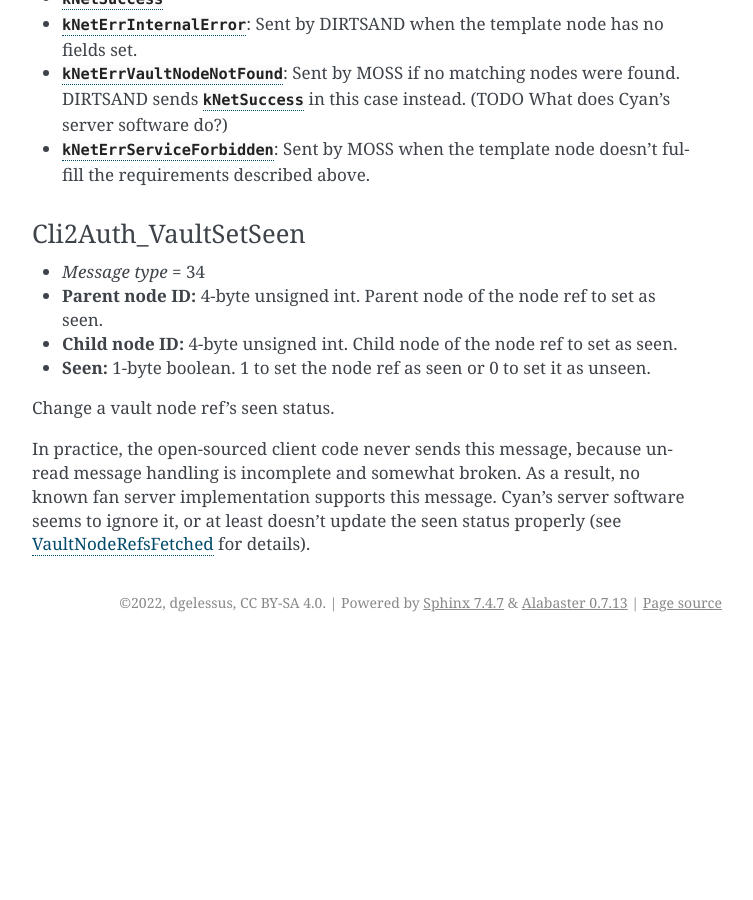
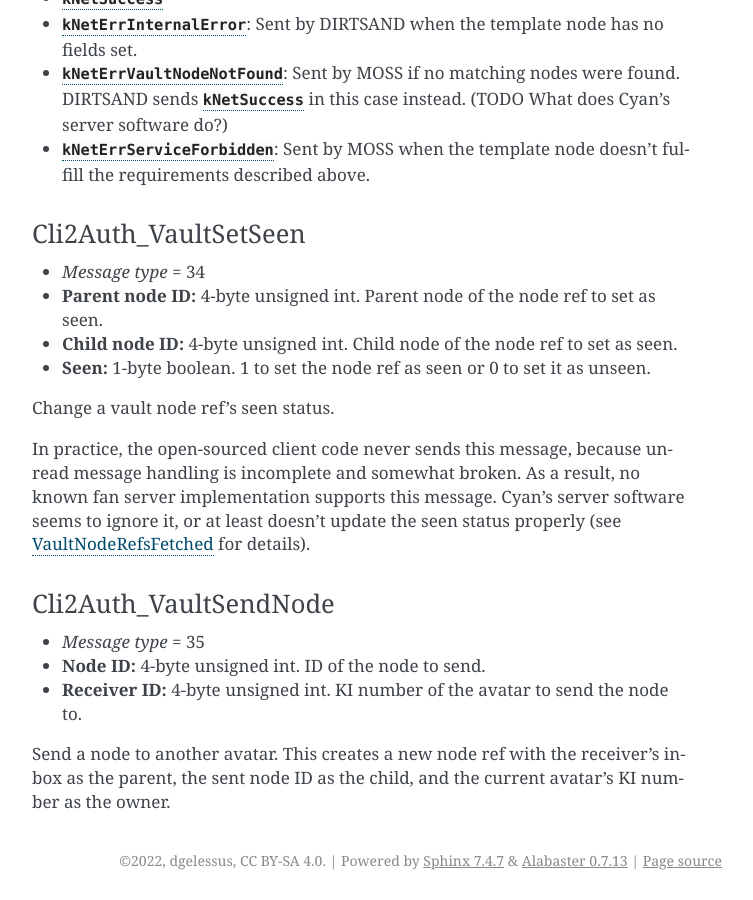
Before and after one commit to dgelessus/NAGUS, a Sphinx documentation site: the page built from docs/uru/auth_server.rst, in a window 1280 px wide and 900 px high, scrolled down 33692 px. Shown: the whole window, without its empty margins (388-1141 px from the left). Built offline with Sphinx 7.4.7, drawn with Linux system fonts in a browser that asks for light colours; before the commit the page ends 34334 px from its top, so only the background shows below that; some of the changed text lies outside the part shown.

Commit message:
Document VaultSendNode message

```diff
--- a/docs/uru/auth_server.rst
+++ b/docs/uru/auth_server.rst
@@ -114,7 +114,7 @@ not even their structure.
    32,:ref:`VaultInitAgeRequest <cli2auth_vault_init_age_request>`,:ref:`VaultInitAgeReply <auth2cli_vault_init_age_reply>`,30
    33,:ref:`VaultNodeFind <cli2auth_vault_node_find>`,:ref:`VaultNodeFindReply <auth2cli_vault_node_find_reply>`,31
    34,:ref:`VaultSetSeen <cli2auth_vault_set_seen>`,,
-   35,VaultSendNode,,
+   35,:ref:`VaultSendNode <cli2auth_vault_send_node>`,,
 
 .. csv-table:: Ages
    :name: auth_messages_ages
@@ -1885,3 +1885,19 @@ no known fan server implementation supports this message.
 Cyan's server software seems to ignore it,
 or at least doesn't update the seen status properly
 (see :ref:`VaultNodeRefsFetched <auth2cli_vault_node_refs_fetched>` for details).
+
+.. _cli2auth_vault_send_node:
+
+Cli2Auth_VaultSendNode
+^^^^^^^^^^^^^^^^^^^^^^
+
+* *Message type* = 35
+* **Node ID:** 4-byte unsigned int.
+  ID of the node to send.
+* **Receiver ID:** 4-byte unsigned int.
+  KI number of the avatar to send the node to.
+
+Send a node to another avatar.
+This creates a new node ref with the receiver's inbox as the parent,
+the sent node ID as the child,
+and the current avatar's KI number as the owner.
```
